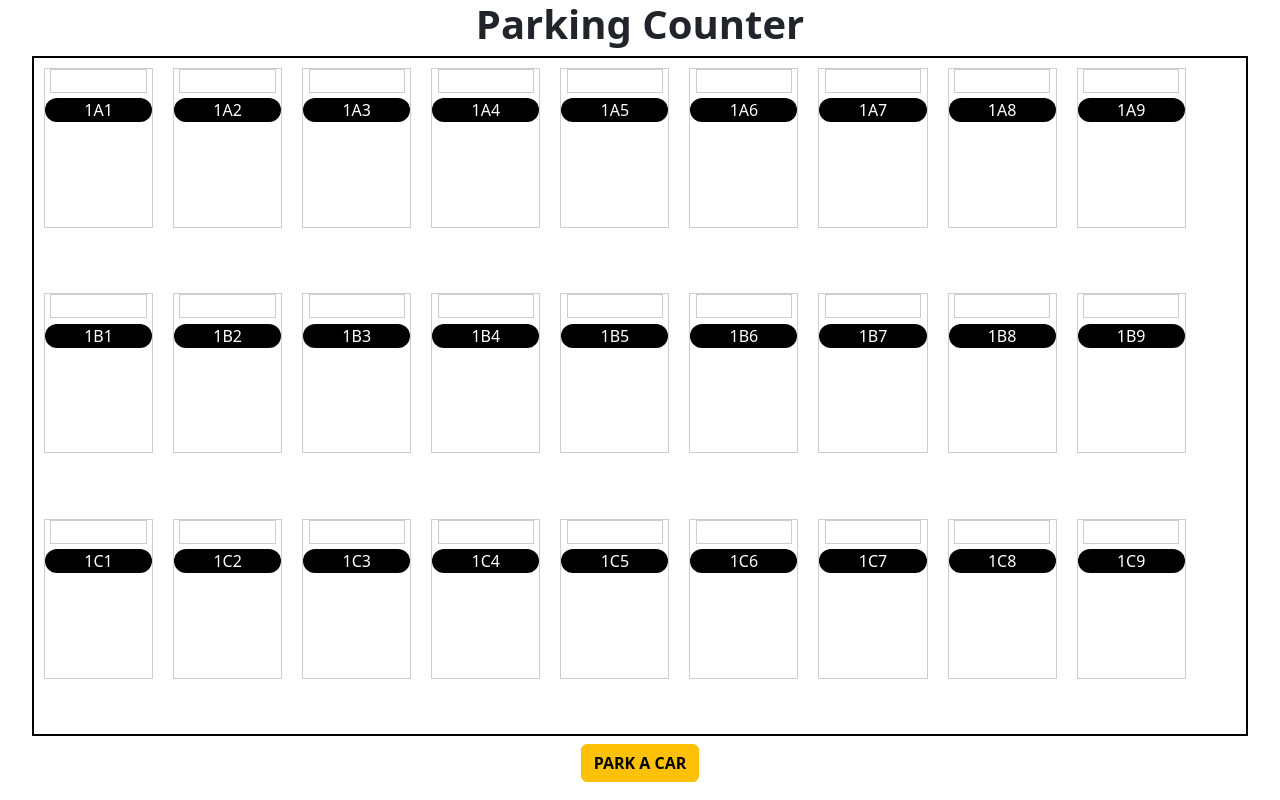
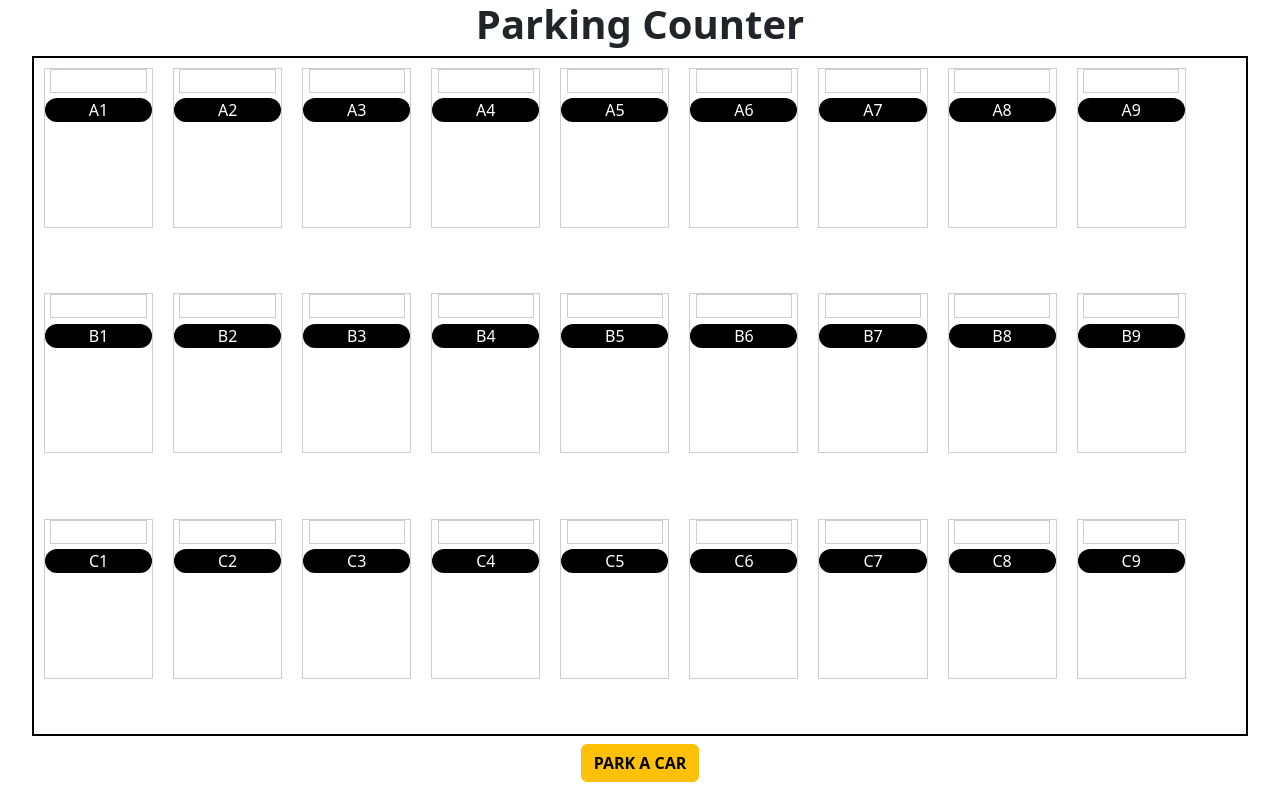
Before and after one commit to dianeatienza/parking-counter, a React (Create React App) app: page / in a window 1280 px wide. Built offline with nearby package versions, Linux system fonts and the light colour scheme.

Commit message:
updated the Floor Component and added Error Modal

```diff
--- /dev/null
+++ b/src/components/ErrorModal.js
@@ -0,0 +1,18 @@
+import { Modal, Button } from "react-bootstrap";
+import React, { useState } from "react";
+
+
+export default function ErrorModal({ show, errorMessage, onClose }) {
+
+    return (
+        <Modal show={show} onHide={onClose} >
+            <Modal.Header closeButton>
+                <Modal.Title>Error Message</Modal.Title>
+            </Modal.Header>
+            <Modal.Body>{errorMessage}</Modal.Body>
+            <Modal.Footer>
+                <Button variant="btn-secondary" onClick={onClose}>Close</Button>
+            </Modal.Footer>
+        </Modal>
+    );
+};
--- a/src/components/Floor.js
+++ b/src/components/Floor.js
@@ -2,10 +2,16 @@ import ParkingSlot from "./ParkingSlot";
 import { Button } from "react-bootstrap";
 import ParkModalForm from "./ParkModalForm";
 import React, { useEffect, useState } from "react";
+import parkingSlots from "../parkingSlots.json";
+import ErrorModal from "./ErrorModal";
 
 export default function Floor() {
 
     const [isModalVisible, setIsModalVisible] = useState(false);
+    const [slotAvailability, setSlotAvailability] = useState(new Array(27).fill(true));
+    const [parkedCars, setParkedCars] = useState([]);
+    const [showErrorModal, setShowErrorModal] = useState(false);
+    const [errorMessage, setErrorMessage] = useState("");
 
     const showModal = () => {
         setIsModalVisible(true);
@@ -15,44 +21,80 @@ export default function Floor() {
         setIsModalVisible(false);
     };
 
+    const handleCloseErrorModal = () => {
+        console.log("handle close error modal is working!!");
+        setShowErrorModal(false);
+        setErrorMessage("");
+    };
+
+    // const handleFormSubmit = (e, plateNumber, slotNumber) => {
+    //     console.log(plateNumber, slotNumber);
+    //     setParkedCars([...parkedCars, {slotNumber, plateNumber}]);
+    //     e.preventDefault();
+    // }
+
+    const handleFormSubmit = (e, plateNumber, slotNumber) => {
+        console.log('HandleFormSubmit is Working!!! :)');
+        e.preventDefault();
+
+        // Validate plate number
+        if (plateNumber.length === 0 || plateNumber.length > 7) {
+            console.log("there must be an error!");
+            setErrorMessage("Invalid Plate Number");
+            setShowErrorModal(true);
+            return;
+        }
+
+        // Find the slot in the parkingSlots array
+        const slotData = parkingSlots.find(slot => slot.slotNumber === slotNumber);
+
+        // Validate slot number
+        if (!slotData) {
+            setErrorMessage("Please input a valid slot number.");
+            setShowErrorModal(true);
+            return;
+        }
+
+        // Check if the slot is already occupied
+        if (!slotAvailability[parkingSlots.indexOf(slotData)]) {
+            setErrorMessage("Sorry, the slot is already occupied. Please choose a different one.");
+            setShowErrorModal(true);
+            return;
+        } else {
+            // Slot number is valid and available, proceed to park the car
+            const randomCarNumber = Math.floor(Math.random() * (20)) + 1;
+            setParkedCars([...parkedCars, { slotNumber, plateNumber, randomCarNumber }]);
+            const updatedSlotAvailability = [...slotAvailability];
+            updatedSlotAvailability[parkingSlots.indexOf(slotData)] = false;
+            setSlotAvailability(updatedSlotAvailability);
+        };
+    };
+
+
+
+
+    useEffect(()=> {
+        console.log(parkedCars);
+    }, [parkedCars]);
+
 
     return (
         <>
             <h1 className="fw-bold parking-counter">Parking Counter</h1>
             <section className="car-floor d-flex">
-            <ParkingSlot floor={1} row={1} slotIndex={0} />
-            <ParkingSlot floor={1} row={1} slotIndex={1} />
-            <ParkingSlot floor={1} row={1} slotIndex={2} />
-            <ParkingSlot floor={1} row={1} slotIndex={3} />
-            <ParkingSlot floor={1} row={1} slotIndex={4} />
-            <ParkingSlot floor={1} row={1} slotIndex={5} />
-            <ParkingSlot floor={1} row={1} slotIndex={6} />
-            <ParkingSlot floor={1} row={1} slotIndex={7} />
-            <ParkingSlot floor={1} row={1} slotIndex={8} />
-            <ParkingSlot floor={1} row={2} slotIndex={0} />
-            <ParkingSlot floor={1} row={2} slotIndex={1} />
-            <ParkingSlot floor={1} row={2} slotIndex={2} />
-            <ParkingSlot floor={1} row={2} slotIndex={3} />
-            <ParkingSlot floor={1} row={2} slotIndex={4} />
-            <ParkingSlot floor={1} row={2} slotIndex={5} />
-            <ParkingSlot floor={1} row={2} slotIndex={6} />
-            <ParkingSlot floor={1} row={2} slotIndex={7} />
-            <ParkingSlot floor={1} row={2} slotIndex={8} />
-            <ParkingSlot floor={1} row={3} slotIndex={0} />
-            <ParkingSlot floor={1} row={3} slotIndex={1} />
-            <ParkingSlot floor={1} row={3} slotIndex={2} />
-            <ParkingSlot floor={1} row={3} slotIndex={3} />
-            <ParkingSlot floor={1} row={3} slotIndex={4} />
-            <ParkingSlot floor={1} row={3} slotIndex={5} />
-            <ParkingSlot floor={1} row={3} slotIndex={6} />
-            <ParkingSlot floor={1} row={3} slotIndex={7} />
-            <ParkingSlot floor={1} row={3} slotIndex={8} />
-
+                {parkingSlots.map((slot) => (
+                    <ParkingSlot key={slot.slotNumber} slotData={slot} />
+                ))}
             </section>
-            <Button className="add-new-car btn-warning fw-bold" onClick={showModal}>PARK A CAR</Button>
+            <Button className="add-new-car btn-warning fw-bold" onClick={showModal}>
+                PARK A CAR
+            </Button>
 
             {/* To render ParkModalForm only when modal is visible */}
-            {isModalVisible && <ParkModalForm showModal={isModalVisible} onclose={closeModal} />}
+            {isModalVisible && <ParkModalForm showModal={isModalVisible} onclose={closeModal} onSubmit={handleFormSubmit} />}
+
+            {/* // Render the error modal component conditionally based on showErrorModal state */}
+             {showErrorModal && <ErrorModal show={true} errorMessage={errorMessage} onClose={() => setShowErrorModal(false)} />}
         </>
-    )
+    );
 }
--- a/src/components/ParkModalForm.js
+++ b/src/components/ParkModalForm.js
@@ -2,7 +2,7 @@ import { useEffect, useState } from "react";
 import { Button, Form, Modal } from "react-bootstrap";
 
 
-export default function ParkModalForm({showModal, onclose}){
+export default function ParkModalForm({showModal, onclose, onSubmit}){
 
     const [plateNumber, setPlateNumber] = useState('');
     const [slotNumber, setSlotNumber] = useState('');
@@ -15,9 +15,6 @@ export default function ParkModalForm({showModal, onclose}){
         onclose();
     }
 
-    //I don't have yet a handleFormOk function that will be implemented onSubmit
-
-    //Things to do: hide and unhide cars to see the available slots! :)
 
     useEffect(() => {
 
@@ -26,7 +23,7 @@ export default function ParkModalForm({showModal, onclose}){
     return(
         <>
             <Modal show={showModal} onHide={closeForm}>
-                <Form>
+                <Form onSubmit={e => onSubmit(e, plateNumber, slotNumber)}>
                     <Modal.Header>
                         <Modal.Title>Car and Slot Form</Modal.Title>
                     </Modal.Header>
--- a/src/components/ParkingSlot.js
+++ b/src/components/ParkingSlot.js
@@ -3,39 +3,29 @@ import * as images from './images';
 
 
 
-export default function ParkingSlot({ floor, row, slotIndex }) {
+export default function ParkingSlot({ slotData, plateNumber }) {
 
-    const [slotIsAvailable, setSlotIsAvailable] = useState(true);
+    const [slotIsAvailable, setSlotIsAvailable] = useState(slotData.isAvailable);
 
 
-    const getRandomCar = () => {
-        return Math.floor(Math.random() * (20)) + 1;
-    };
-    const randomCarNumber = getRandomCar();
+    useEffect(() => {
+            setSlotIsAvailable(slotData.isAvailable);
+    }, [slotData]);
 
-    const generateSlotNumber = (floor, row, slotIndex) => {
-        return `${floor}${String.fromCharCode(65 + row - 1)}${slotIndex + 1}`;
-    }
-
-    const slotNumber = generateSlotNumber(floor, row, slotIndex);
-
-    useEffect(() => {
-            //here the setSlotIsAvailable should be changed to false to show the car, however only if the slot of that car has been chosen by a driver/parker.
-    }, []);
-
+    const randomCarNumber = Math.floor(Math.random() * (20)) + 1;
 
     return(
         <>
             {slotIsAvailable ? (
                 <div className="car-slot">
                     <div className="plate-number"></div>
-                    <div className="slot-number">{slotNumber}</div>
+                    <div className="slot-number">{slotData.slotNumber}</div>
                 </div>
             ) : (
                 <div className="car-slot">
                     <div><img src={images[`image${randomCarNumber}`]} alt={`Car ${randomCarNumber}`} className="car-image"/></div>
-                    <div className="plate-number"></div>
-                    <div className="slot-number">{slotNumber}</div>
+                    <div className="plate-number">{plateNumber}</div>
+                    <div className="slot-number">{slotData.slotNumber}</div>
                 </div>
            )}
 
--- /dev/null
+++ b/src/parkingSlots.json
@@ -0,0 +1,138 @@
+[
+    {
+        "slotNumber":"A1",
+        "plateNumber": null,
+        "isAvailable": true
+    },
+    {
+        "slotNumber":"A2",
+        "plateNumber": null,
+        "isAvailable": true
+    },
+    {
+        "slotNumber":"A3",
+        "plateNumber": null,
+        "isAvailable": true
+    },
+    {
+        "slotNumber":"A4",
+        "plateNumber": null,
+        "isAvailable": true
+    },
+    {
+        "slotNumber":"A5",
+        "plateNumber": null,
+        "isAvailable": true
+    },
+    {
+        "slotNumber":"A6",
+        "plateNumber": null,
+        "isAvailable": true
+    },
+    {
+        "slotNumber":"A7",
+        "plateNumber": null,
+        "isAvailable": true
+    },
+    {
+        "slotNumber":"A8",
+        "plateNumber": null,
+        "isAvailable": true
+    },
+    {
+        "slotNumber":"A9",
+        "plateNumber": null,
+        "isAvailable": true
+    },
+    {
+        "slotNumber":"B1",
+        "plateNumber": null,
+        "isAvailable": true
+    },
+    {
+        "slotNumber":"B2",
+        "plateNumber": null,
+        "isAvailable": true
+    },
+    {
+        "slotNumber":"B3",
+        "plateNumber": null,
+        "isAvailable": true
+    },
+    {
+        "slotNumber":"B4",
+        "plateNumber": null,
+        "isAvailable": true
+    },
+    {
+        "slotNumber":"B5",
+        "plateNumber": null,
+        "isAvailable": true
+    },
+    {
+        "slotNumber":"B6",
+        "plateNumber": null,
+        "isAvailable": true
+    },
+    {
+        "slotNumber":"B7",
+        "plateNumber": null,
+        "isAvailable": true
+    },
+    {
+        "slotNumber":"B8",
+        "plateNumber": null,
+        "isAvailable": true
+    },
+    {
+        "slotNumber":"B9",
+        "plateNumber": null,
+        "isAvailable": true
+    },
+    {
+        "slotNumber":"C1",
+        "plateNumber": null,
+        "isAvailable": true
+    },
+    {
+        "slotNumber":"C2",
+        "plateNumber": null,
+        "isAvailable": true
+    },
+    {
+        "slotNumber":"C3",
+        "plateNumber": null,
+        "isAvailable": true
+    },
+    {
+        "slotNumber":"C4",
+        "plateNumber": null,
+        "isAvailable": true
+    },
+    {
+        "slotNumber":"C5",
+        "plateNumber": null,
+        "isAvailable": true
+    },
+    {
+        "slotNumber":"C6",
+        "plateNumber": null,
+        "isAvailable": true
+    },
+    {
+        "slotNumber":"C7",
+        "plateNumber": null,
+        "isAvailable": true
+    },
+    {
+        "slotNumber":"C8",
+        "plateNumber": null,
+        "isAvailable": true
+    },
+    {
+        "slotNumber":"C9",
+        "plateNumber": null,
+        "isAvailable": true
+    }
+
+]
```
